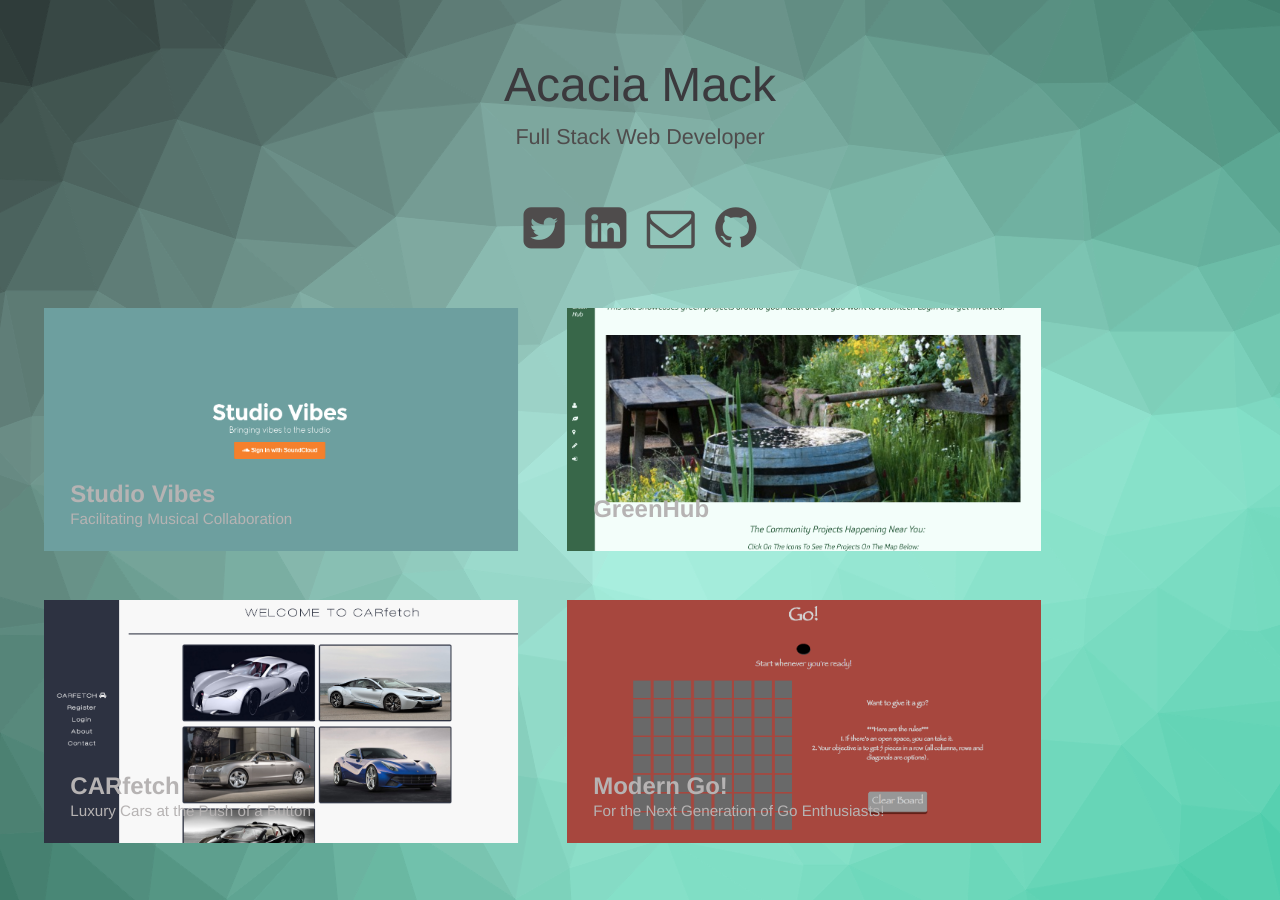
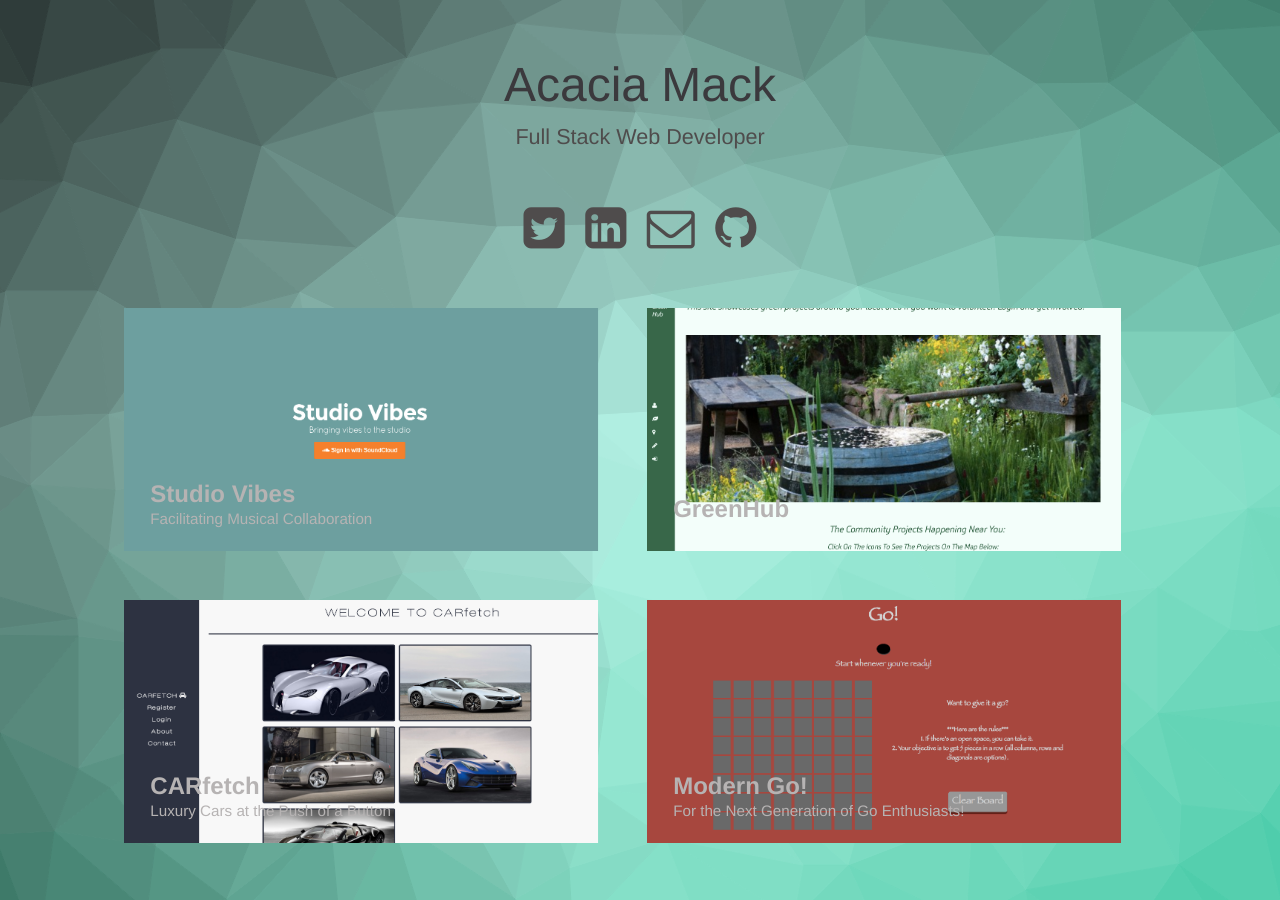
Before and after one commit to amack459/amack459.github.io, a Jekyll site: the page built from index.html, in a window 1280 px wide. Built offline with Jekyll 4.4.1, drawn with Linux system fonts in a browser that asks for light colours; nearby versions of some CDN libraries.

Commit message:
changed media queries

```diff
--- a/css/modern-blog.css
+++ b/css/modern-blog.css
@@ -300,12 +300,19 @@ a:focus {
 	overflow: auto;
 	width: 95%;
 	max-width: 1366px;
-	margin: 0 20px;
+	margin: 0 100px;
 }
 
 @media screen and (max-width: 50em) {
 	.header {
 		padding: 3em 10% 4em;
+	}
+
+	.wrapper {
+		overflow: auto;
+		width: 95%;
+		max-width: 1366px;
+		margin: 0 20px;
 	}
 }
 
```
